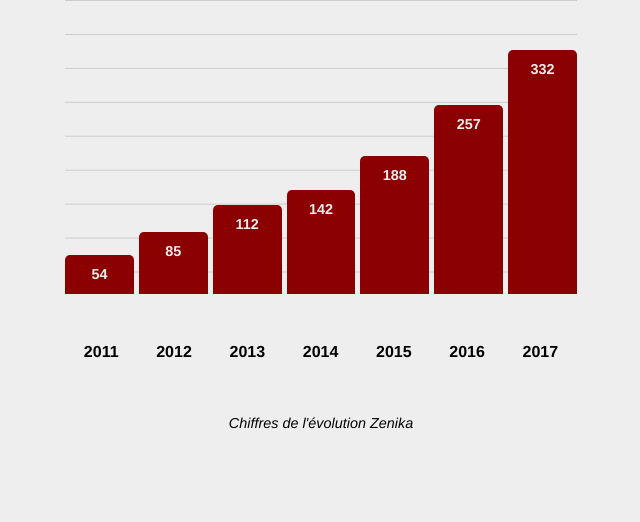
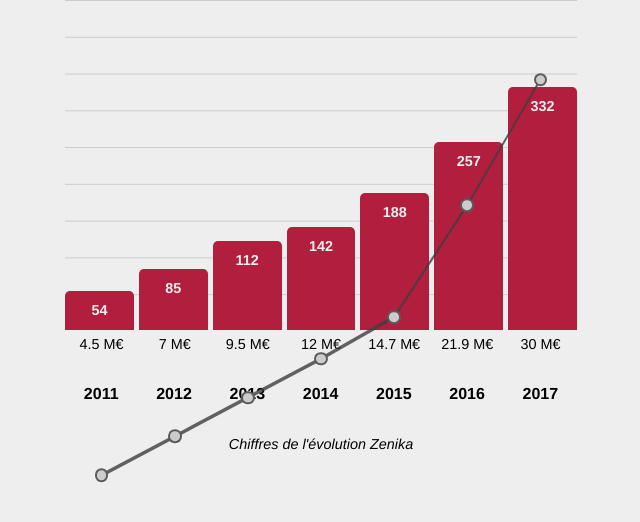
Before and after one commit to lhoang/CSSDataviz, a plain HTML site: page index.html in a window 1280 px wide. Shown: the whole page, without its empty margins (319-959 px from the left). Drawn offline with Linux system fonts and the light colour scheme.

Commit message:
CA et points

```diff
--- a/index.html
+++ b/index.html
@@ -7,7 +7,7 @@
 </head>
 <body>
 
-<table class="chart" style="--y: 400; --x:7">
+<table class="chart" style="--yEffectif: 450; --yCa: 35; --x:7">
     <caption>Chiffres de l'évolution Zenika</caption>
     <thead>
     <tr>
@@ -32,15 +32,15 @@
         <td style="--value: 257"><span>257</span></td>
         <td style="--value: 332"><span>332</span></td>
     </tr>
-    <tr class="ca">
+    <tr class="ca" style="--color: rgba(60,63,65,.8); --1: 4.5; --2: 7; --3: 9.5; --4: 12; --5: 14.7; --6: 21.9; --7: 30;">
         <th class="headername">CA</th>
-        <td>4.5 M€</td>
-        <td>7 M€</td>
-        <td>9.5 M€</td>
-        <td>12 M€</td>
-        <td>14.7 M€</td>
-        <td>21.9 M€</td>
-        <td>30 M€</td>
+        <td style="--value: 4.5">4.5 M€</td>
+        <td style="--value: 7">7 M€</td>
+        <td style="--value: 9.5">9.5 M€</td>
+        <td style="--value: 12">12 M€</td>
+        <td style="--value: 14.7">14.7 M€</td>
+        <td style="--value: 21.9">21.9 M€</td>
+        <td style="--value: 30">30 M€</td>
     </tr>
     </tbody>
 
--- a/styles.scss
+++ b/styles.scss
@@ -1,5 +1,9 @@
 * {
   box-sizing: border-box;
+}
+
+:root {
+  --zenika-red : rgb(178, 30, 62);
 }
 
 html, body {
@@ -27,7 +31,7 @@ table {
 }
 
 td, th {
-  border-bottom: darkred 1px solid;
+  border-bottom: var(--zenika-red) 1px solid;
   padding: 10px;
 }
 
@@ -38,6 +42,8 @@ th {
 
 
 @media screen and (min-width: 20em) {
+
+
   table {
     border-collapse: collapse;
     border-spacing: 0;
@@ -47,27 +53,13 @@ th {
   }
 
   .chart {
-    height: 60vh;
+    --height: 60vh;
+    height: var(--height);
     width: 40vw;
     display: grid;
     grid-template-areas: "content" "xAxis" "title";
+    position: relative;
   }
-
-
-  //table {
-  //  padding: calc(24em - 2rem) 0 1rem;
-  //}
-
-  //table::after {
-  //  --scale: calc(100% / var(--y));
-  //  //background-image: repeating-linear-gradient(
-  //  //                to bottom,
-  //  //                white,
-  //  //                white var(--scale),
-  //  //                rgba(0, 0, 0, .25) calc(var(--scale) + .25rem)
-  //
-  //  //);
-  //}
 
 
   table.chart {
@@ -75,17 +67,40 @@ th {
       grid-area: title;
     }
 
-    tbody tr {
+    th.headername {
+      display: none;
+    }
+
+    tbody tr.effectif {
+      grid-area: content;
       display: grid;
       grid-auto-columns: 1fr;
-      grid-template-rows: repeat(var(--y), 1fr);
+      grid-template-rows: repeat(var(--yEffectif), 1fr);
       grid-column-gap: 5px;
 
       /* Generate background guides */
       /* (sub-pixel rounding errors make this imperfect) */
       --line-every: 50;
       background-image: linear-gradient(to bottom, #ccc 1px, transparent 1px);
-      background-size: 100% calc((100% - 1.4rem) / var(--y) * var(--line-every));
+      background-size: 100% calc(100% / var(--yEffectif) * var(--line-every));
+
+      td {
+        --start: calc(var(--yEffectif) + 1 - var(--value));
+        grid-row-start: var(--start);
+        //grid-row-start: var(--value);
+        grid-row-end: -2;
+        background-color: var(--zenika-red);
+        border-radius: 5px 5px 0 0;
+        text-align: center;
+
+        span {
+          font-weight: bolder;
+          color: #eeeeee;
+          font-size: .9rem;
+        }
+      }
+
+
     }
 
     thead {
@@ -104,36 +119,76 @@ th {
       }
     }
 
+  }
 
-    .effectif td {
-      --start: calc(var(--y) + 1 - var(--value));
-      grid-row-start: var(--start);
-      //grid-row-start: var(--value);
-      grid-row-end: -2;
-      background-color: darkred;
-      border-radius: 5px 5px 0 0;
-      text-align: center;
-      span {
-        font-weight: bolder;
-        color: #eeeeee;
-        font-size: .9rem;
-      }
+  tr.ca {
+    display: grid;
+    grid-template-columns: repeat(7, 1fr);
+    font-size: 0.9rem;
+    --offset-bottom: calc(3rem + 15px);
+    --bottom: calc(100% - var(--height) - var(--offset-bottom));
+    --ca-height: calc(var(--height) + var(--offset-bottom) );
+
+    &::before {
+      grid-area: content;
+      content: "";
+      // offset bottom : height tr = font-size + padding
+      --line-width: 4px;
+
+
+      --offset: calc((100% / var(--x)) / 2);
+      //background: linear-gradient(to top, blue, red 75%);
+      background-color: var(--color);
+      clip-path: polygon(
+        // go
+                      var(--offset) calc(100% - (var(--1) / var(--yCa) * 100%)),
+                      calc((100% / var(--x) * 1) + var(--offset)) calc(100% - (var(--2) / var(--yCa) * 100%)),
+                      calc((100% / var(--x) * 2) + var(--offset)) calc(100% - (var(--3) / var(--yCa) * 100%)),
+                      calc((100% / var(--x) * 3) + var(--offset)) calc(100% - (var(--4) / var(--yCa) * 100%)),
+                      calc((100% / var(--x) * 4) + var(--offset)) calc(100% - (var(--5) / var(--yCa) * 100%)),
+                      calc((100% / var(--x) * 5) + var(--offset)) calc(100% - (var(--6) / var(--yCa) * 100%)),
+                      calc((100% / var(--x) * 6) + var(--offset)) calc(100% - (var(--7) / var(--yCa) * 100%)),
+                // and back
+                      calc((100% / var(--x) * 6) + var(--offset)) calc(100% - (var(--7) / var(--yCa) * 100%) + var(--line-width)),
+                      calc((100% / var(--x) * 5) + var(--offset)) calc(100% - (var(--6) / var(--yCa) * 100%) + var(--line-width)),
+                      calc((100% / var(--x) * 4) + var(--offset)) calc(100% - (var(--5) / var(--yCa) * 100%) + var(--line-width)),
+                      calc((100% / var(--x) * 3) + var(--offset)) calc(100% - (var(--4) / var(--yCa) * 100%) + var(--line-width)),
+                      calc((100% / var(--x) * 2) + var(--offset)) calc(100% - (var(--3) / var(--yCa) * 100%) + var(--line-width)),
+                      calc((100% / var(--x) * 1) + var(--offset)) calc(100% - (var(--2) / var(--yCa) * 100%) + var(--line-width)),
+                      var(--offset) calc(100% - (var(--1) / var(--yCa) * 100%) + var(--line-width)) //calc((100% / var(--x) * 7) + var(--offset)) 100% calc(100% - (var(--7) / var(--yCa) * 100%)),
+        //calc((100% / var(--x) * 6) + var(--offset)) 100%,
+        // var(--offset) 100%
+      );
+      position: absolute;
+      top: 0;
+      bottom: var(--bottom);
+      width: 100%;
     }
 
-    th.headername {
-      display: none;
+    td {
+      display: flex;
+      grid-row: -2 / span 1;
+      justify-content: center;
+      border-bottom: none;
+      padding: 5px;
+
+        &::before {
+          --top:  calc(var(--ca-height) - (var(--value) / var(--yCa) * var(--ca-height)));
+          --size: 0.6rem;
+          background-color: #cccccc;
+          border: 2px solid var(--color);
+          border-radius: 50%;
+          box-shadow: 0 0 0 rgba(0, 0, 0, .5);
+          content: "";
+          height: var(--size);
+          position: absolute;
+          top: var(--top);
+          transform: translate3d(0, calc(var(--size) / -2), 0);
+          width: var(--size);
+          z-index: 4;
+        }
     }
-  }
 
-  //th,
-  //td {
-  //  //border: 0;
-  //  padding: 10px;
-  //}
-
-  /*hide for now*/
-  table.chart tbody tr.ca {
-    display: none;
   }
 
 }
```
Also changed, not shown: styles.css, 1 other file.
